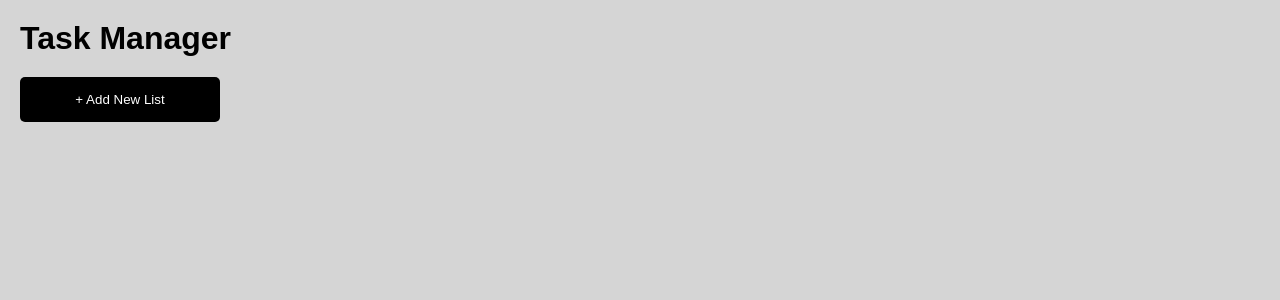
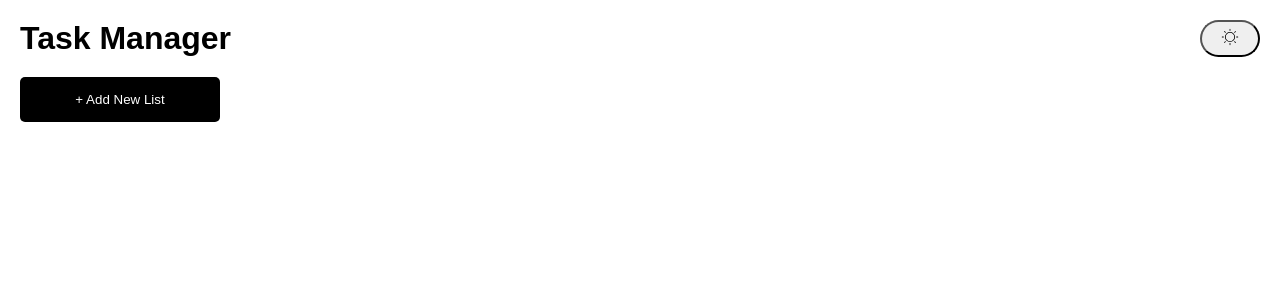
Before and after one commit to suman-chandra-barman/task-manager-react, a React (Vite) app: page / in a window 1280 px wide. Shown: the top 300 px of the page. Built offline with nearby package versions, Linux system fonts and the light colour scheme.

Commit message:
[Add] light and dark mode

```diff
--- a/package.json
+++ b/package.json
@@ -11,7 +11,8 @@
   },
   "dependencies": {
     "react": "^18.3.1",
-    "react-dom": "^18.3.1"
+    "react-dom": "^18.3.1",
+    "react-icons": "^5.3.0"
   },
   "devDependencies": {
     "@eslint/js": "^9.11.1",
--- a/src/App.css
+++ b/src/App.css
@@ -3,6 +3,17 @@
     padding: 20px 20px 0 20px;
     display: flex;
     flex-direction: column;
+}
+
+.header-container{
+    display: flex;
+    justify-content: space-between;
+}
+
+.theme-btn{
+    width: 60px;
+    padding: 5px 10px;
+    border-radius: 20px;
 }
 
 .todo-container{
--- a/src/App.jsx
+++ b/src/App.jsx
@@ -1,14 +1,21 @@
 /* eslint-disable no-unused-vars */
-import { Fragment, useEffect, useRef, useState } from "react";
+import { Fragment, useContext, useEffect, useRef, useState } from "react";
 import "./App.css";
 import TodoList from "./components/TodoList";
 import TaskModal from "./components/TaskModal";
+import { CiLight } from "react-icons/ci";
+import { MdNightlight } from "react-icons/md";
+import { ThemeContext, themes } from "./context/ThemeContext";
+import { useLocalStorage } from "./hooks/useLocalStorage";
 
 function App(){
+  const theme = useContext(ThemeContext);
+
   const [todoData, setTodoData] = useState([]);
   const [selectedTask, setSelectedTask] = useState(null);
   const [draggedElement, setDraggedElement] = useState(null);
-  const [targetedListIndex, setTargetedListIndex] = useState(null)
+  const [targetedListIndex, setTargetedListIndex] = useState(null);
+  const [themeState,  setThemeState] = useLocalStorage("theme", theme.light);
 
   const listDomRefs = useRef(new Array());
   const taskDomRefs = useRef(new Array());
@@ -33,9 +40,19 @@ function App(){
   setTodoData(updatedTodoData);
  }
 
+ const themeStyle = {
+  color:themeState.foreground,
+  backgroundColor: themeState.background
+ }
+
   return (
-    <main className="main-container">
-      <h1>Task Manager</h1>
+    <main className="main-container" style={themeStyle}>
+      <div className="header-container">
+        <h1>Task Manager</h1>
+        <button onClick={() =>  themeState === themes.light ? setThemeState(themes.dark) : setThemeState(themes.light)} className="theme-btn">
+          {themeState === themes.light ? <CiLight size={20}/> : <MdNightlight size={20}/>}
+        </button>
+      </div>
       <div className="todo-container">
         {
           todoData.map((todo,lIdx) =>
@@ -57,7 +74,6 @@ function App(){
                 setTargetedListIndex={setTargetedListIndex}
               />
             </Fragment>
-
           )
         }
 
--- /dev/null
+++ b/src/context/ThemeContext.js
@@ -0,0 +1,14 @@
+import React from "react";
+
+export const themes = {
+    light: {
+        foreground: "#000",
+        background: "#fff"
+    },
+    dark: {
+        foreground: "#fff",
+        background: "#000"
+    }
+};
+
+export const ThemeContext = React.createContext(themes);
--- /dev/null
+++ b/src/hooks/useLocalStorage.js
@@ -0,0 +1,19 @@
+/* eslint-disable no-unused-vars */
+import { useEffect, useState } from "react"
+
+export const useLocalStorage = (key, initialValue) => {
+    const [value, setValue] = useState(()=>{
+        try {
+            const localValue = window.localStorage.getItem(key);
+            return localValue ? JSON.parse(localValue) : initialValue;
+        } catch (err) {
+            return initialValue
+        }
+    });
+
+    useEffect(()=>{
+        window.localStorage.setItem(key, JSON.stringify(value));
+    },[key, value])
+
+    return [value, setValue];
+}
--- a/src/index.css
+++ b/src/index.css
@@ -4,6 +4,6 @@
   box-sizing: border-box;
   font-family: Arial, Helvetica, sans-serif;
 }
-body{
+/* body{
   background-color: rgb(213, 213, 213);
-}
+} */
--- a/src/main.jsx
+++ b/src/main.jsx
@@ -2,9 +2,12 @@ import { StrictMode } from 'react'
 import { createRoot } from 'react-dom/client'
 import App from './App.jsx'
 import './index.css'
+import { ThemeContext, themes } from './context/ThemeContext.js'
 
 createRoot(document.getElementById('root')).render(
   <StrictMode>
-    <App />
+    <ThemeContext.Provider value={themes}>
+      <App />
+    </ThemeContext.Provider>
   </StrictMode>,
 )
```
Also changed, not shown: 1 other file (tests, documents, lock files or other folders).
